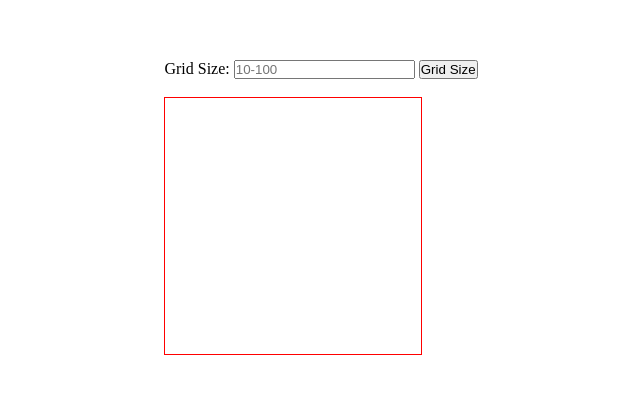
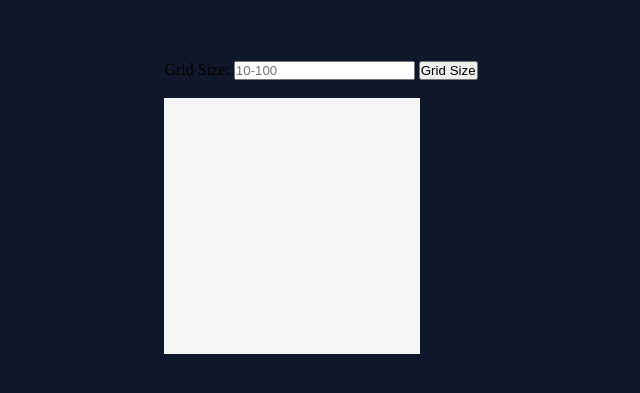
Before and after one commit to SlothfulDreams/Etch-a-Sketch, a plain HTML site: page index.html in a window 1280 px wide. Shown: the part 193-586 px from the top of the page, without its empty margins (319-959 px from the left). Drawn offline with Linux system fonts and the light colour scheme.

Commit message:
added bg color

```diff
--- a/styles.css
+++ b/styles.css
@@ -4,6 +4,10 @@
     box-sizing: border-box;
     margin: 0;
     padding: 0;
+}
+
+body {
+    background-color: #0f172a;
 }
 
 html {
@@ -16,8 +20,8 @@ html {
 .sketch-container {
     display: flex;
     box-sizing: content-box;
+    background-color: #f4f5f6;
     width: 256px;
     height: 256px;
-    border: 1px solid red;
     flex-wrap: wrap;
 }
```
